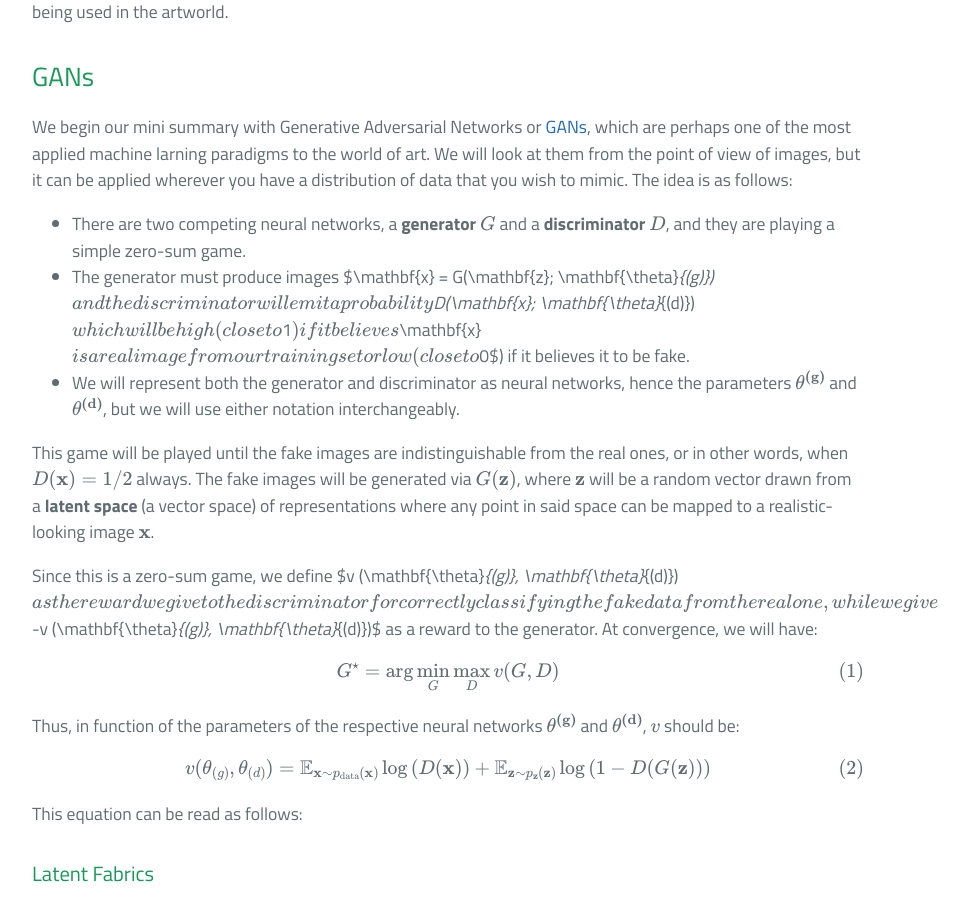
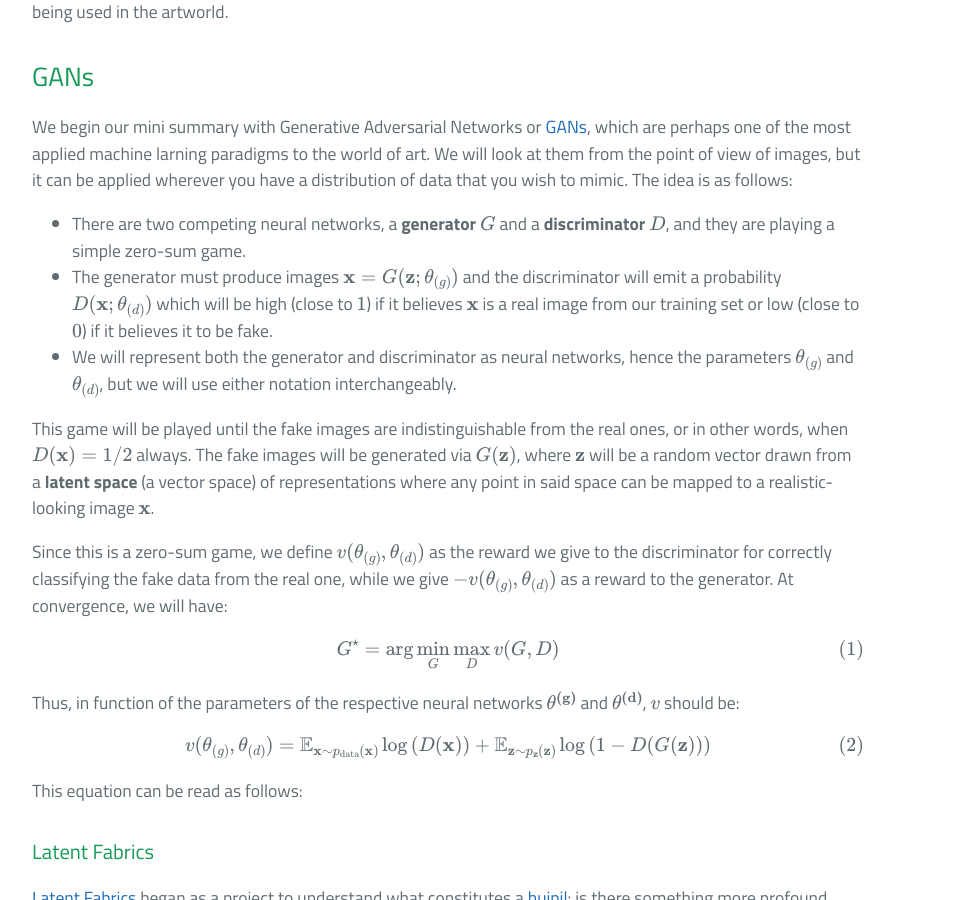
Before and after one commit to PDillis/pdillis.github.io, a Jekyll site: the page built from _posts/2019-07-17-UnsupervisingArt.markdown, in a window 1280 px wide and 900 px high, scrolled down 5034 px. Shown: the whole window, without its empty margins (192-1161 px from the left). Built offline with Jekyll 4.4.1, drawn with Linux system fonts in a browser that asks for light colours; formulas are drawn with MathJax 3; comment, search, counter and statistics services are not loaded.

Commit message:
Update 2019-07-17-UnsupervisingArt.markdown

```diff
--- a/_posts/2019-07-17-UnsupervisingArt.markdown
+++ b/_posts/2019-07-17-UnsupervisingArt.markdown
@@ -74,18 +74,18 @@ Perhaps, in order to illustrate what can be achieved with these techniques, I wi
 We begin our mini summary with Generative Adversarial Networks or [GANs](https://en.wikipedia.org/wiki/Generative_adversarial_network), which are perhaps one of the most applied machine larning paradigms to the world of art. We will look at them from the point of view of images, but it can be applied wherever you have a distribution of data that you wish to mimic. The idea is as follows:
 
   * There are two competing neural networks, a **generator** $G$ and a **discriminator** $D$, and they are playing a simple zero-sum game.
-  * The generator must produce images $\mathbf{x} = G(\mathbf{z}; \mathbf{\theta}_{(g)})$ and the discriminator will emit a probability $D(\mathbf{x}; \mathbf{\theta}_{(d)})$ which will be high (close to $1$) if it believes $\mathbf{x}$ is a real image from our training set or low (close to $0$) if it believes it to be fake.
-  * We will represent both the generator and discriminator as neural networks, hence the parameters $\mathbf{\theta^{(g)}}$ and $\mathbf{\theta^{(d)}}$, but we will use either notation interchangeably.
+  * The generator must produce images $\mathbf{x} = G(\mathbf{z}; \theta_{(g)})$ and the discriminator will emit a probability $D(\mathbf{x}; \theta_{(d)})$ which will be high (close to $1$) if it believes $\mathbf{x}$ is a real image from our training set or low (close to $0$) if it believes it to be fake.
+  * We will represent both the generator and discriminator as neural networks, hence the parameters $\theta_{(g)}$ and $\theta_{(d)}$, but we will use either notation interchangeably.
 
 This game will be played until the fake images are indistinguishable from the real ones, or in other words, when $D(\mathbf{x}) = 1/2$ always. The fake images will be generated via $G(\mathbf{z})$, where $\mathbf{z}$ will be a random vector drawn from a **latent space** (a vector space) of representations where any point in said space can be mapped to a realistic-looking image $\mathbf{x}$.
 
-Since this is a zero-sum game, we define $v (\mathbf{\theta}_{(g)}, \mathbf{\theta}_{(d)})$ as the reward we give to the discriminator for correctly classifying the fake data from the real one, while we give $-v (\mathbf{\theta}_{(g)}, \mathbf{\theta}_{(d)})$ as a reward to the generator. At convergence, we will have:
+Since this is a zero-sum game, we define $v (\theta_{(g)}, \theta_{(d)})$ as the reward we give to the discriminator for correctly classifying the fake data from the real one, while we give $-v (\theta_{(g)}, \theta_{(d)})$ as a reward to the generator. At convergence, we will have:
 
 $$ G^{\star} = \arg \min_{G} \max_{D} v(G, D)$$
 
 Thus, in function of the parameters of the respective neural networks $\mathbf{\theta^{(g)}}$ and $\mathbf{\theta^{(d)}}$, $v$ should be:
 
-$$ v (\mathbf{\theta}_{(g)}, \mathbf{\theta}_{(d)}) = \mathbb{E}_{\mathbf{x}\sim p_{\text{data}}(\mathbf{x})} \log{(D(\mathbf{x}))} + \mathbb{E}_{\mathbf{z}\sim p_{\mathbf{z}}(\mathbf{z})} \log{(1-D(G(\mathbf{z})))} $$
+$$ v (\theta_{(g)}, \theta_{(d)}) = \mathbb{E}_{\mathbf{x}\sim p_{\text{data}}(\mathbf{x})} \log{(D(\mathbf{x}))} + \mathbb{E}_{\mathbf{z}\sim p_{\mathbf{z}}(\mathbf{z})} \log{(1-D(G(\mathbf{z})))} $$
 
 This equation can be read as follows:
 
```
